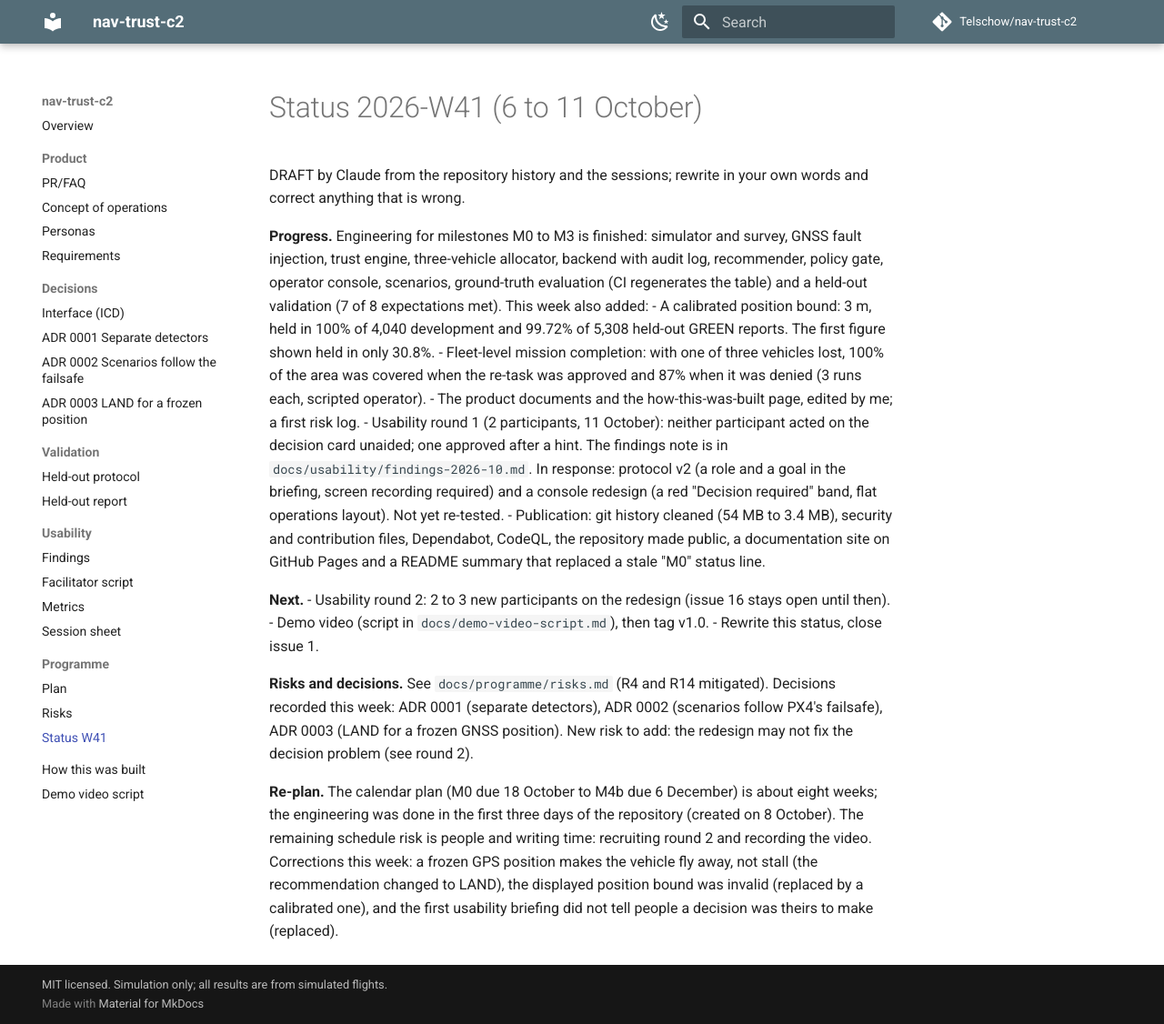
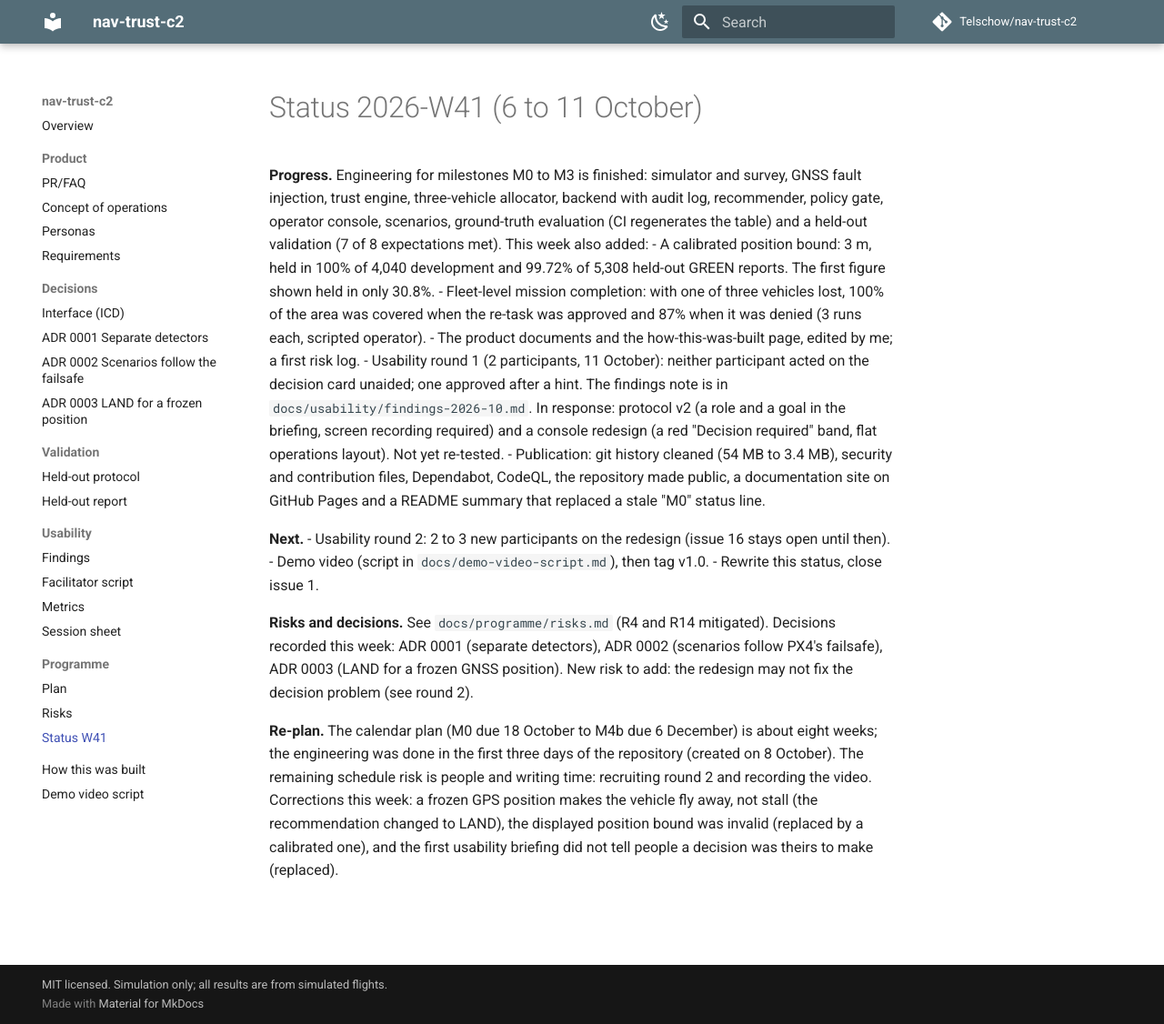
Before and after one commit to Telschow/nav-trust-c2, an MkDocs documentation site: the page built from docs/programme/status/2026-W41.md, in a window 1280 px wide and 1126 px high. Shown: the whole window at 91% size. Built offline with MkDocs 1.6.1 and Material for MkDocs 9.7.7, drawn with Linux system fonts in a browser that asks for light colours; comment, search, counter and statistics services are not loaded.

```diff
--- a/docs/programme/status/2026-W41.md
+++ b/docs/programme/status/2026-W41.md
@@ -1,8 +1,4 @@
 # Status 2026-W41 (6 to 11 October)
-
-DRAFT by Claude from the repository history and the sessions; rewrite in your own words and
-correct anything that is wrong.
-
 **Progress.** Engineering for milestones M0 to M3 is finished: simulator and survey, GNSS fault
 injection, trust engine, three-vehicle allocator, backend with audit log, recommender, policy
 gate, operator console, scenarios, ground-truth evaluation (CI regenerates the table) and a
```
Also changed, not shown: 1 other file.
